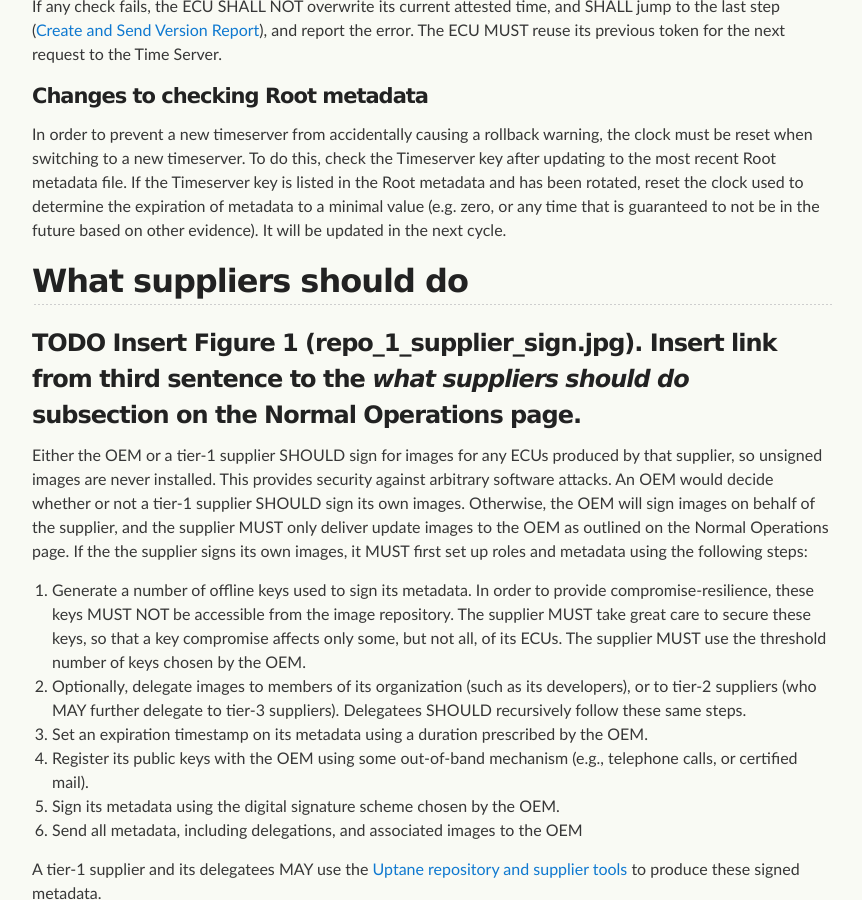
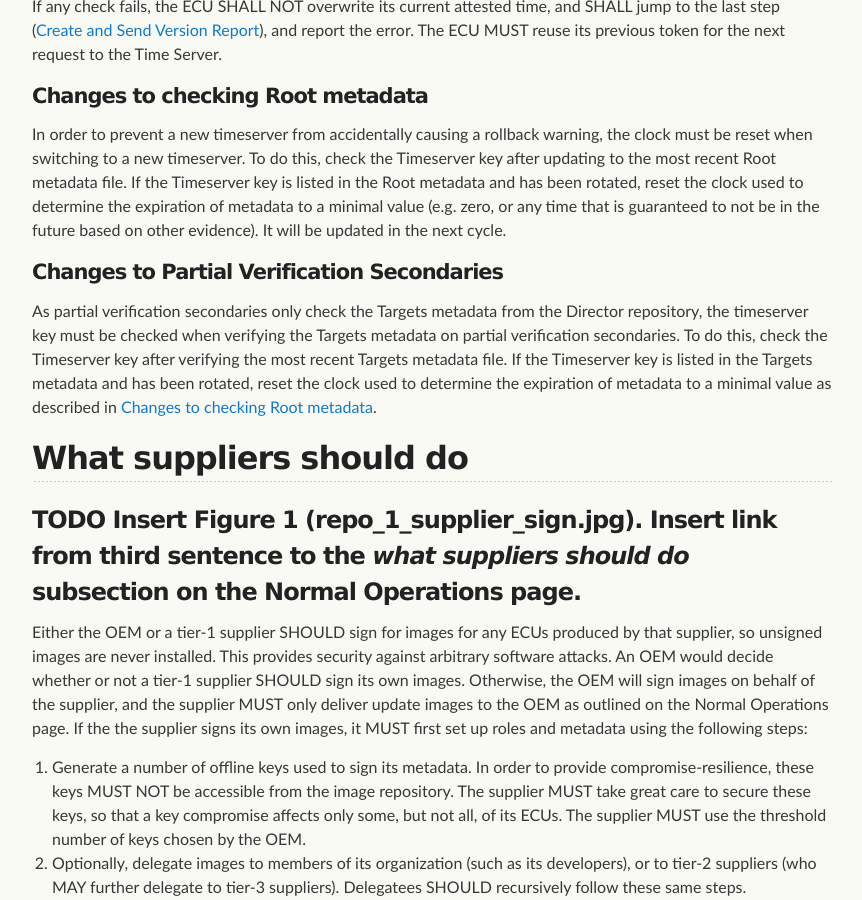
Before and after one commit to uptane/deployment-considerations, a Jekyll site: the page built from repositories.md, in a window 1280 px wide and 900 px high, scrolled down 2202 px. Shown: the whole window, without its empty margins (208-1070 px from the left). Built offline with Jekyll 4.4.1, drawn with Linux system fonts in a browser that asks for light colours; our own code applies the rules of GitHub Pages for plain Markdown files.

Commit message:
check timeserver key on pv secondaries

```diff
--- a/repositories.md
+++ b/repositories.md
@@ -67,6 +67,9 @@ If any check fails, the ECU SHALL NOT overwrite its current attested time, and S
 
 In order to prevent a new timeserver from accidentally causing a rollback warning, the clock must be reset when switching to a new timeserver. To do this, check the Timeserver key after updating to the most recent Root metadata file. If the Timeserver key is listed in the Root metadata and has been rotated, reset the clock used to determine the expiration of metadata to a minimal value (e.g. zero, or any time that is guaranteed to not be in the future based on other evidence).  It will be updated in the next cycle.
 
+#### Changes to Partial Verification Secondaries
+
+As partial verification secondaries only check the Targets metadata from the Director repository, the timeserver key must be checked when verifying the Targets metadata on partial verification secondaries. To do this, check the Timeserver key after verifying the most recent Targets metadata file. If the Timeserver key is listed in the Targets metadata and has been rotated, reset the clock used to determine the expiration of metadata to a minimal value as described in [Changes to checking Root metadata](#changes-to-checking-root-metadata).
 
 ## What suppliers should do
 
```
